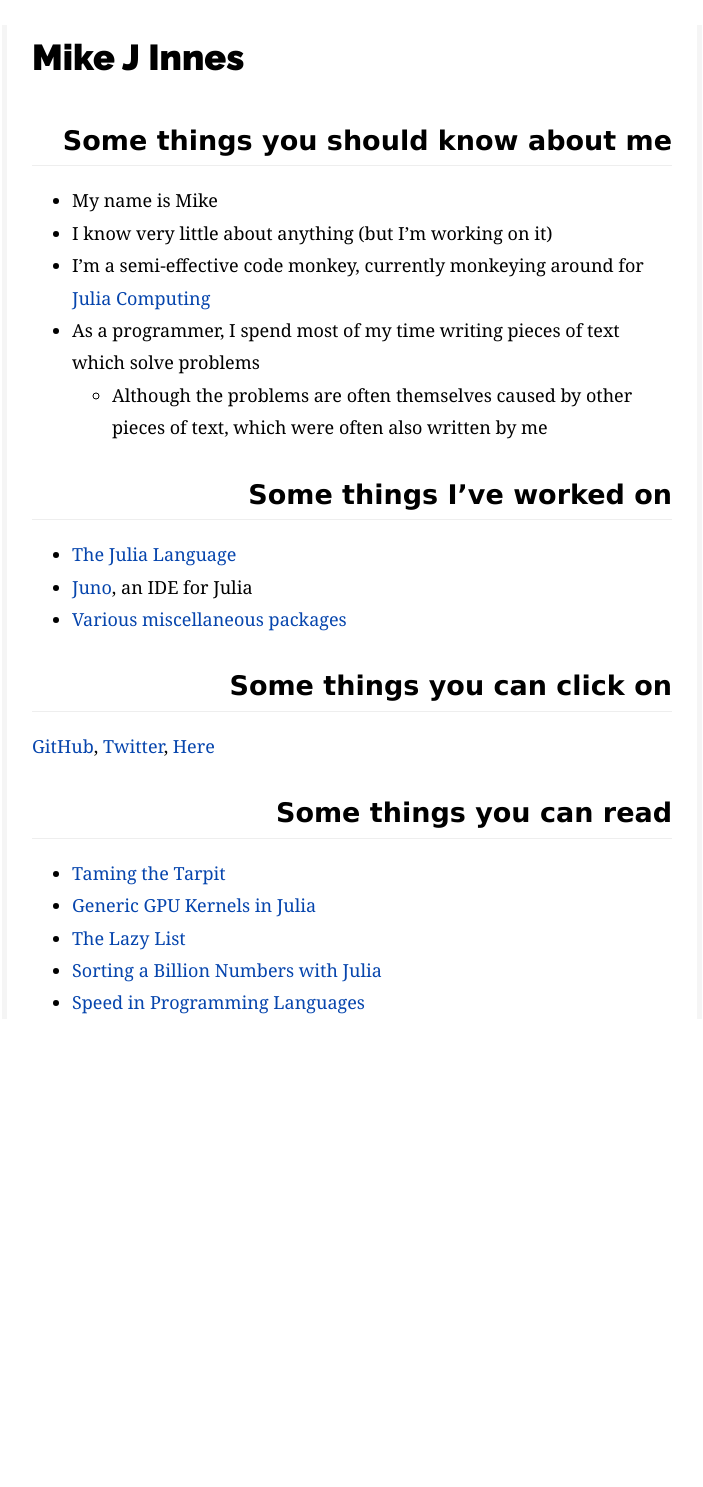
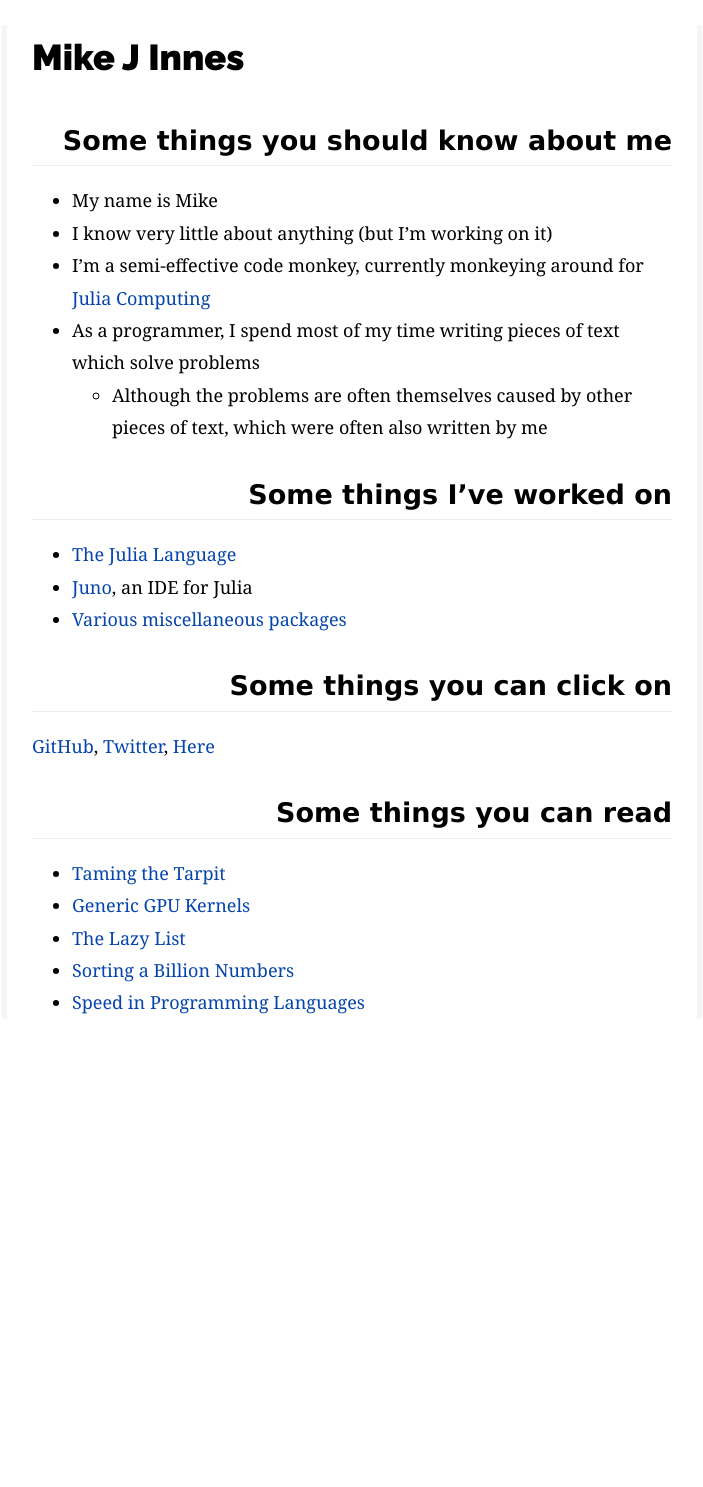
Before and after one commit to MikeInnes/mikeinnes.github.io, a Jekyll site: the page built from index.md, in a window 1280 px wide. Shown: the whole page, without its empty margins (288-991 px from the left). Built offline with Jekyll 4.4.1, drawn with Linux system fonts in a browser that asks for light colours.

Commit message:
title tweak

```diff
--- a/_posts/2016-03-21-sorting.md
+++ b/_posts/2016-03-21-sorting.md
@@ -1,6 +1,6 @@
 ---
 layout: post
-title: Sorting a Billion Numbers with Julia
+title: Sorting a Billion Numbers
 ---
 
 This post gives an overview of working with larger-than-memory data in the Julia language. I don't have any particular use for this, but was curious about the problem as the current tools for [out-of-core analysis](https://en.wikipedia.org/wiki/Out-of-core_algorithm) seem to be pretty lacking. I've attempted to come up with a basic implementation of an array backed by persistent storage, and this post explains how I've put it together.
--- a/_posts/2017-08-24-cudanative.md
+++ b/_posts/2017-08-24-cudanative.md
@@ -1,6 +1,6 @@
 ---
 layout: post
-title: Generic GPU Kernels in Julia
+title: Generic GPU Kernels
 ---
 
 Julia has a library called [CUDAnative](https://github.com/JuliaGPU/CUDAnative.jl), which hacks the compiler to run your code on GPUs.
```
